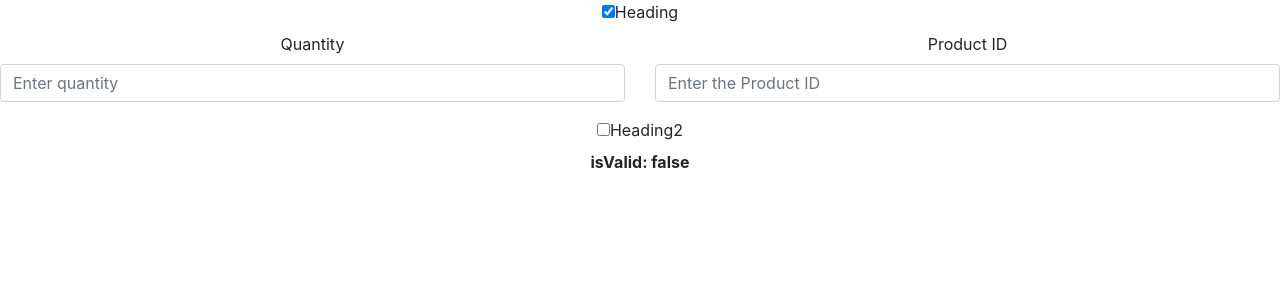
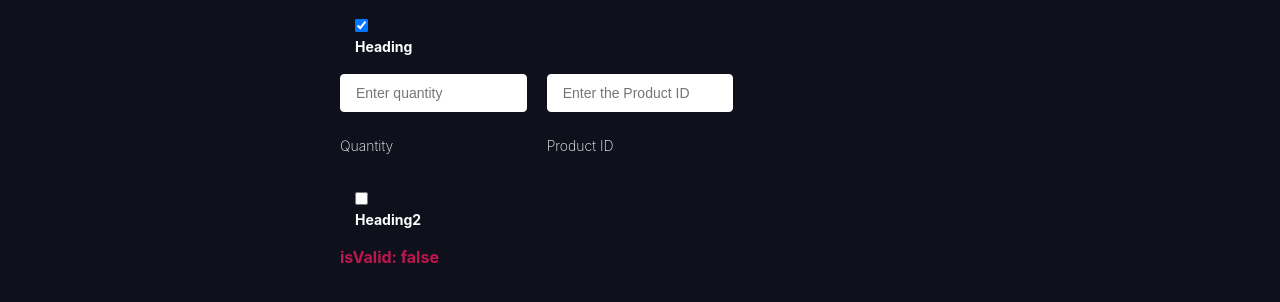
Before and after one commit to Travellerme/react-hook-form-issue, a React (Create React App) app: page / in a window 1280 px wide. Shown: the top 302 px of the page. Built offline with nearby package versions, Linux system fonts and the light colour scheme.

Commit message:
3-d party dependencies were deleted

```diff
--- a/package.json
+++ b/package.json
@@ -6,19 +6,14 @@
     "@testing-library/jest-dom": "^5.11.9",
     "@testing-library/react": "^11.2.5",
     "@testing-library/user-event": "^12.6.3",
-    "bootstrap": "^4.6.0",
     "classnames": "^2.2.6",
     "express": "^4.17.1",
     "joi": "^17.4.0",
-    "lodash": "^4.17.20",
     "react": "^17.0.1",
-    "react-bootstrap": "^1.4.3",
     "react-dom": "^17.0.1",
     "react-hook-form": "^6.15.1",
     "react-router-dom": "^5.2.0",
     "react-scripts": "4.0.2",
-    "reactstrap": "^8.9.0",
-    "sass": "^1.32.5",
     "uuid": "^8.3.2",
     "web-vitals": "^1.1.0"
   },
--- a/src/App.css
+++ b/src/App.css
@@ -1,38 +1,203 @@
-.App {
-  text-align: center;
+body {
+  background: #0e101c;
+  font-family: -apple-system, BlinkMacSystemFont, "Segoe UI", "Roboto", "Oxygen",
+  "Ubuntu", "Cantarell", "Fira Sans", "Droid Sans", "Helvetica Neue",
+  sans-serif;
 }
 
-.App-logo {
-  height: 40vmin;
-  pointer-events: none;
+form {
+  max-width: 800px;
+  margin: 0 auto;
 }
 
-@media (prefers-reduced-motion: no-preference) {
-  .App-logo {
-    animation: App-logo-spin infinite 20s linear;
-  }
+h1 {
+  font-weight: 100;
+  color: white;
+  text-align: center;
+  padding-bottom: 10px;
+  border-bottom: 1px solid rgb(79, 98, 148);
 }
 
-.App-header {
-  background-color: #282c34;
-  min-height: 100vh;
-  display: flex;
-  flex-direction: column;
-  align-items: center;
-  justify-content: center;
-  font-size: calc(10px + 2vmin);
-  color: white;
+.form {
+  background: #0e101c;
+  max-width: 400px;
+  margin: 0 auto;
 }
 
-.App-link {
-  color: #61dafb;
+p {
+  color: white;
+  margin-bottom: 40px;
 }
 
-@keyframes App-logo-spin {
-  from {
-    transform: rotate(0deg);
-  }
-  to {
-    transform: rotate(360deg);
-  }
+p::before {
+  display: inline;
+  /* content: "⚠ "; */
 }
+
+input {
+  display: block;
+  box-sizing: border-box;
+  width: 100%;
+  border-radius: 4px;
+  border: 1px solid white;
+  padding: 10px 15px;
+  margin-bottom: 10px;
+  font-size: 14px;
+}
+
+label {
+  line-height: 2;
+  text-align: left;
+  display: block;
+  margin-bottom: 13px;
+  margin-top: 20px;
+  color: white;
+  font-size: 14px;
+  font-weight: 200;
+}
+
+button[type="submit"],
+input[type="submit"] {
+  background: #ec5990;
+  color: white;
+  text-transform: uppercase;
+  border: none;
+  margin-top: 40px;
+  padding: 20px;
+  font-size: 16px;
+  font-weight: 100;
+  letter-spacing: 10px;
+}
+
+button[type="submit"]:hover,
+input[type="submit"]:hover {
+  background: #bf1650;
+}
+
+button[type="submit"]:active,
+input[type="button"]:active,
+input[type="submit"]:active {
+  transition: 0.3s all;
+  transform: translateY(3px);
+  border: 1px solid transparent;
+  opacity: 0.8;
+}
+
+input:disabled {
+  opacity: 0.4;
+}
+
+input[type="button"]:hover {
+  transition: 0.3s all;
+}
+
+button[type="submit"],
+input[type="button"],
+input[type="submit"] {
+  -webkit-appearance: none;
+}
+
+.App {
+  max-width: 600px;
+  margin: 0 auto;
+}
+
+button[type="button"] {
+  display: block;
+  appearance: none;
+  background: #333;
+  color: white;
+  border: none;
+  text-transform: uppercase;
+  padding: 10px 20px;
+  border-radius: 4px;
+}
+
+hr {
+  margin-top: 30px;
+}
+
+h2 {
+  color: white;
+  font-weight: 200;
+}
+
+button {
+  display: block;
+  appearance: none;
+  margin-top: 40px;
+  border: 1px solid #333;
+  margin-bottom: 20px;
+  text-transform: uppercase;
+  padding: 10px 20px;
+  border-radius: 4px;
+}
+
+pre {
+  color: white;
+  white-space: pre;
+}
+
+ul {
+  margin: 0;
+  padding: 0;
+}
+
+section,
+li {
+  display: grid;
+  grid-template-columns: 1fr 1fr 1fr;
+  grid-gap: 20px;
+  margin-bottom: 20px;
+  /* height: 30px; */
+}
+
+section {
+  grid-template-columns: 1fr 1fr 1fr 1fr;
+}
+
+section > button {
+  margin: 0;
+  padding: 10px;
+  height: 40px;
+}
+
+li > input,
+li > button {
+  margin: 0;
+  padding: 10px;
+  height: 40px;
+}
+
+.counter {
+  font-weight: 400;
+  background: white;
+  color: black;
+  padding: 10px 15px;
+  border-radius: 4px;
+  position: fixed;
+  top: 20px;
+  right: 20px;
+}
+
+
+.label {
+  display: block;
+  padding-left: 15px;
+  font-weight: bold;
+  text-indent: -15px;
+}
+.checkbox {
+  width: 13px;
+  height: 13px;
+  padding: 0;
+  margin:0;
+  vertical-align: bottom;
+  position: relative;
+  top: -1px;
+  *overflow: hidden;
+}
+
+.alert-danger {
+  color: #bf1650;
+}
--- a/src/App.js
+++ b/src/App.js
@@ -53,7 +53,6 @@ function App() {
     const {
         formState: { isValid },
     } = form
-    console.log('expanded',expanded)
     console.log('isValid',isValid)
     return (
         <div className="App">
@@ -74,7 +73,7 @@ function App() {
                         <InputCreator fieldPrefix="productsCart2" {...conf} />
                     </FieldGroup>
                 </FormProvider>
-                <div><b>isValid: {isValid.toString()}</b></div>
+                <div className="alert-danger"><b>isValid: {isValid.toString()}</b></div>
 
         </div>
     );
--- a/src/components/FieldGroup/index.jsx
+++ b/src/components/FieldGroup/index.jsx
@@ -15,8 +15,18 @@ export const FieldGroup = ({
   return (
     <div>
       <div>
-        <input type="checkbox" id={fieldName} name={fieldName} onChange={onToggle} checked={!collapsed} />
-        <label htmlFor="toggle">{heading}</label>
+
+        <label className="label">
+          <input
+              className="checkbox"
+              type="checkbox"
+              id={fieldName}
+              name={fieldName}
+              onChange={onToggle}
+              checked={!collapsed}
+          />
+              {heading}
+        </label>
       </div>
       {!collapsed && children}
     </div>
--- a/src/components/InputCreator/index.jsx
+++ b/src/components/InputCreator/index.jsx
@@ -1,6 +1,4 @@
 import React, { useMemo } from 'react'
-import { get } from 'lodash'
-import { FormGroup, Label, Input, Row, Col } from 'reactstrap';
 import { Controller, useFieldArray, useFormContext } from 'react-hook-form'
 import { useOnChangeHandler } from "./hooks";
 
@@ -11,20 +9,14 @@ const InputCreator = ({ fieldPrefix = 'prefix', fieldsConf, actions }) => {
     name: fieldPrefix,
   })
   const fieldNames = useMemo(() => Object.keys(fieldsConf || {}), [fieldsConf])
-  const colSize = useMemo(() => Math.floor(12 / fieldNames.length), [
-    fieldNames,
-  ])
   const onChangeHandler = useOnChangeHandler()
   return (
     <>
       {fields.map((field, rowId) => (
-        <Row key={field.id}>
+        <li key={field.id}>
           {fieldNames.map((name, colId) => (
-            <Col
-              key={`${fieldPrefix}.${field.id}.${colId.toString()}`}
-              size={fieldsConf[name].colSize || (colSize)}
-            >
               <Controller
+                key={`${fieldPrefix}.${field.id}.${colId.toString()}`}
                 rules={{ validate: fieldsConf[name].validate }}
                 name={`${fieldPrefix}[${rowId}].${name}`}
                 control={control}
@@ -32,25 +24,23 @@ const InputCreator = ({ fieldPrefix = 'prefix', fieldsConf, actions }) => {
                 render={({ onChange, value }) => (
                   <>
                     {/* You can use any third-party or custom Inputs, the result will be the same */}
-                    <FormGroup>
-                      <Label for={name}>{fieldsConf[name].label}</Label>
-                      <Input
-                          value={value}
+                    <div>
+                      <input
                           type={fieldsConf[name].type}
-                          name={name}
-                          placeholder={fieldsConf[name].placeholder}
+                          name={name} placeholder={fieldsConf[name].placeholder}
                           onChange={onChangeHandler(onChange)}
                       />
+                      <label htmlFor={name}>{fieldsConf[name].label}</label>
                       <div slot="error-message" className="alert-danger">
-                        {String(get(errors, `${fieldPrefix}[${rowId}].${name}.message`, ''))}
+                        {String(errors[fieldPrefix]?.[rowId]?.[name]?.message || '')}
                       </div>
-                    </FormGroup>
+                    </div>
+
                   </>
                 )}
               />
-            </Col>
           ))}
-        </Row>
+        </li>
       ))}
     </>
   )
--- a/src/index.js
+++ b/src/index.js
@@ -1,6 +1,5 @@
 import React from 'react';
 import ReactDOM from 'react-dom';
-import 'bootstrap/dist/css/bootstrap.min.css';
 import './index.css';
 import App from './App';
 import reportWebVitals from './reportWebVitals';
```
